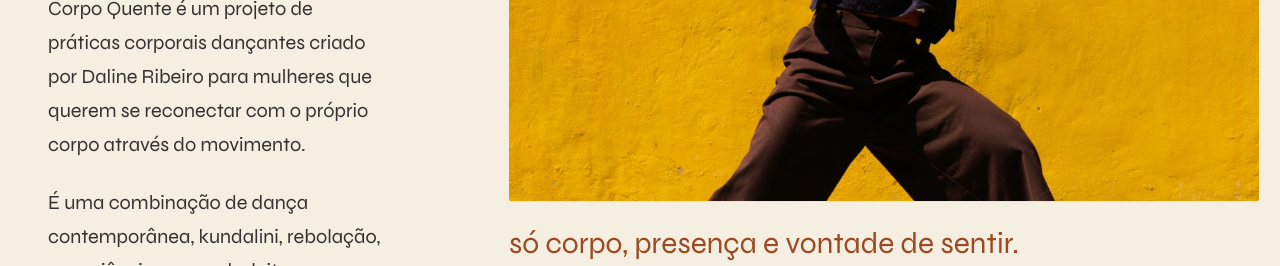
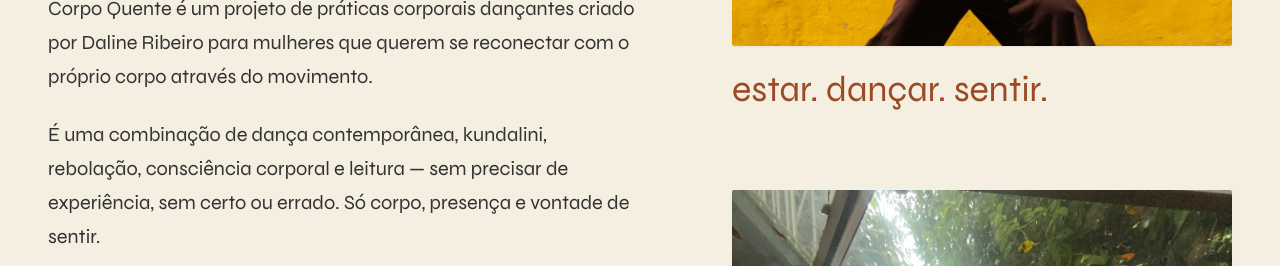
Before and after one commit to daline123/daline-portifolio1, a React (Vite) app: page /corpo-quente in a window 1280 px wide. Shown: the part 534-800 px from the top of the page. Built offline with nearby package versions, Linux system fonts and the light colour scheme.

Commit message:
design: refine Corpo Quente scale and update mantra

```diff
--- a/src/pages/CorpoQuente.tsx
+++ b/src/pages/CorpoQuente.tsx
@@ -19,7 +19,7 @@ const PILLARS = [
 export default function CorpoQuente() {
   return (
     <PageLayout label="Corpo Quente" wide>
-      <div className="grid grid-cols-1 lg:grid-cols-[1fr_600px] xl:grid-cols-[1fr_750px] gap-20 lg:gap-32 items-start max-w-[1600px] mx-auto">
+      <div className="grid grid-cols-1 lg:grid-cols-[1fr_450px] xl:grid-cols-[1fr_500px] gap-16 lg:gap-24 items-start max-w-7xl mx-auto">
         {/* Left Side: Information */}
         <div className="lg:sticky lg:top-[calc(var(--nav-height)+60px)]">
           <motion.h1
@@ -80,12 +80,13 @@ export default function CorpoQuente() {
         </div>
 
         {/* Right Side: Stack of Natural Images */}
-        <div className="space-y-16 md:space-y-24">
+        <div className="space-y-12 md:space-y-20">
           {[
             { src: '/images/gallery/01.jpg', alt: 'Daline Ribeiro - Prática Corpo Quente' },
             { src: '/images/gallery/corpo-quente-1.jpg', alt: 'Mulheres em roda na prática' },
             { src: '/images/gallery/corpo-quente-2.png', alt: 'Momento de dança e conexão' },
             { src: '/images/gallery/corpo-quente-03.jpg', alt: 'Encontro online via Zoom' },
+            { src: '/images/gallery/corpo-quente-04.jpg', alt: 'Encontro presencial Papo Delas' },
           ].map((img, idx) => (
             <motion.div
               key={idx}
@@ -101,8 +102,8 @@ export default function CorpoQuente() {
                 className="w-full h-auto rounded-sm shadow-sm transition-transform duration-700 hover:scale-[1.01]"
               />
               {idx === 0 && (
-                 <p className="mt-6 font-display text-3xl text-ink-accent lowercase">
-                   Só corpo, presença e vontade de sentir.
+                 <p className="mt-6 font-display text-4xl text-ink-accent lowercase">
+                   Estar. Dançar. Sentir.
                  </p>
               )}
             </motion.div>
```
Also changed, not shown: public/images/gallery/corpo-quente-04.jpg (added).
